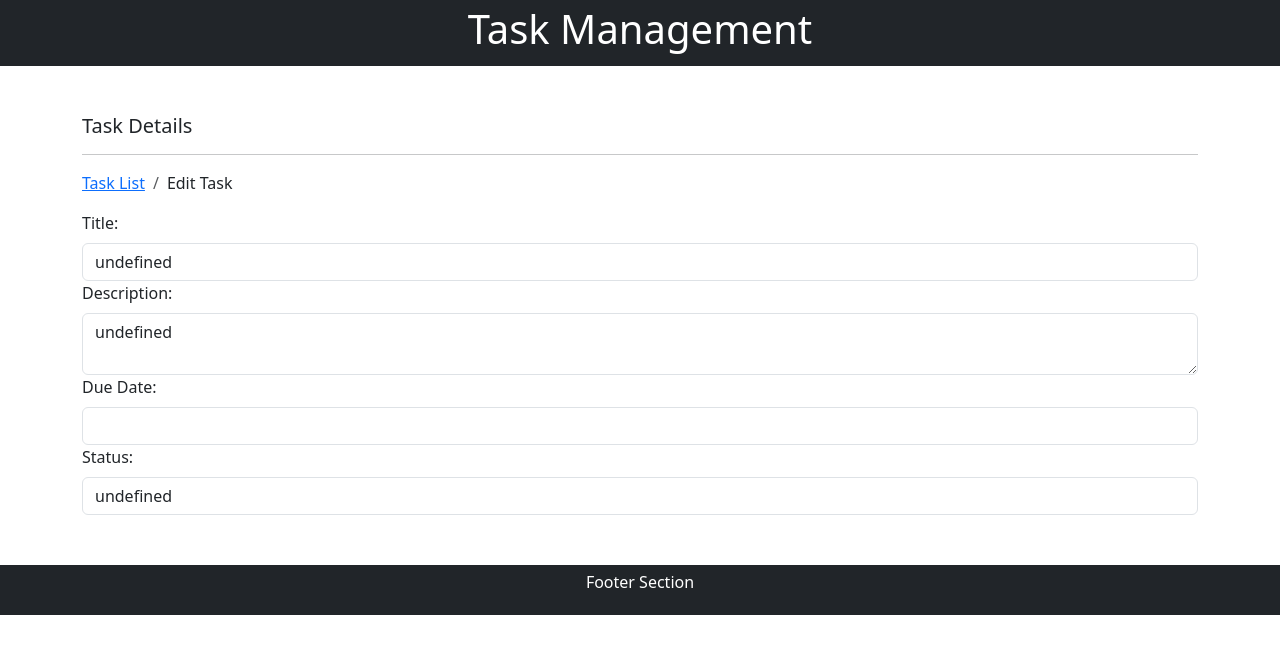
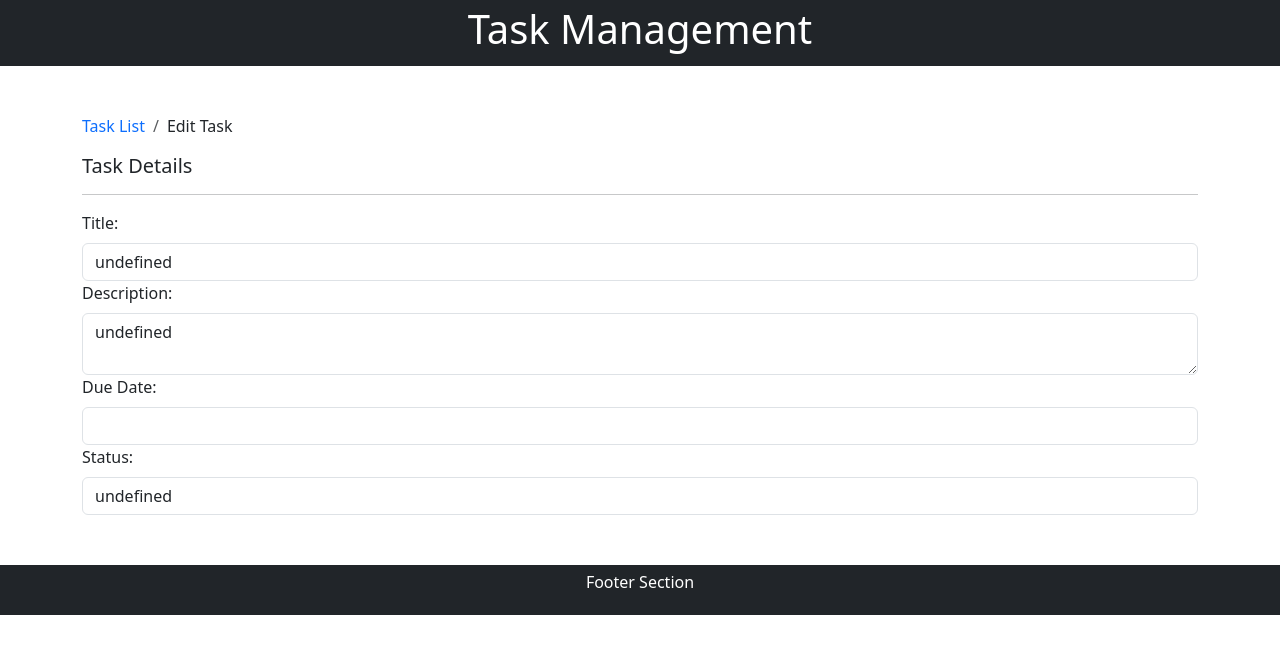
Before and after one commit to soumyagit97/Task-Management-Angular, an Angular app: page /task-details in a window 1280 px wide. Shown: the top 654 px of the page. Built offline with nearby package versions, Linux system fonts and the light colour scheme.

Commit message:
new data

```diff
--- a/src/app/task/create-task/create-task.component.css
+++ b/src/app/task/create-task/create-task.component.css
@@ -1,6 +1,11 @@
 .register {
     padding: 10px;
   }
-  .breadcrumb-item{
-    text-decoration: none !important;
+  .breadcrumb a {
+    text-decoration: none;
   }
+
+  .breadcrumb a:hover {
+    text-decoration: none;
+    color: #007bff;
+  }
--- a/src/app/task/create-task/create-task.component.html
+++ b/src/app/task/create-task/create-task.component.html
@@ -1,13 +1,12 @@
 <div class="container mt-5">
-  <h5>Create Task</h5>
-   <hr>
-
-  <nav aria-label="breadcrumb" class="breadcrumb-cont">
+    <nav aria-label="breadcrumb" class="breadcrumb-cont">
     <ol class="breadcrumb">
       <li class="breadcrumb-item"><a routerLink="">Task List</a></li>
       <li class="breadcrumb-item">Create Task</li>
     </ol>
   </nav>
+  <h5>Create Task</h5>
+   <hr>
   <form [formGroup]="createForm" (ngSubmit)="onSubmit()">
     <div class="mb-3 form-group">
       <label for="title" class="form-label">Title:</label>
--- a/src/app/task/edit-task/edit-task.component.html
+++ b/src/app/task/edit-task/edit-task.component.html
@@ -1,14 +1,12 @@
 <div class="container mt-5">
-
-  <h5>Edit Task</h5>
-      <hr>
-
   <nav aria-label="breadcrumb" class="breadcrumb-cont">
     <ol class="breadcrumb">
       <li class="breadcrumb-item"><a routerLink="">Task List</a></li>
       <li class="breadcrumb-item">Edit Task</li>
     </ol>
   </nav>
+  <h5>Edit Task</h5>
+      <hr>
     <form [formGroup]="editForm" (ngSubmit)="onSubmit()">
       <div class="mb-3">
         <label for="title" class="form-label">Title:</label>
--- a/src/app/task/task-details/task-details.component.html
+++ b/src/app/task/task-details/task-details.component.html
@@ -1,13 +1,14 @@
 <div class="container mt-5">
     <div>
-      <h5>Task Details</h5>
-      <hr>
-      <nav aria-label="breadcrumb" class="breadcrumb-cont">
-        <ol class="breadcrumb">
-          <li class="breadcrumb-item"><a routerLink="">Task List</a></li>
-          <li class="breadcrumb-item">Edit Task</li>
-        </ol>
-      </nav>
+        <nav aria-label="breadcrumb" class="breadcrumb-cont mb-3">
+            <ol class="breadcrumb">
+              <li class="breadcrumb-item"><a routerLink="">Task List</a></li>
+              <li class="breadcrumb-item">Edit Task</li>
+            </ol>
+          </nav>
+
+          <h5>Task Details</h5>
+          <hr>
       <div>
         <label for="title" class="form-label">Title:</label>
         <input type="text" class="form-control" id="title" [value]="title" readonly>
--- a/src/styles.css
+++ b/src/styles.css
@@ -42,3 +42,11 @@ body {
   .open .content {
     margin-left: 250px; /* Adjust margin when sidebar is open */
   }
+  .breadcrumb a {
+    text-decoration: none;
+  }
+
+  .breadcrumb a:hover {
+    text-decoration: none;
+    color: #007bff;
+  }
```
